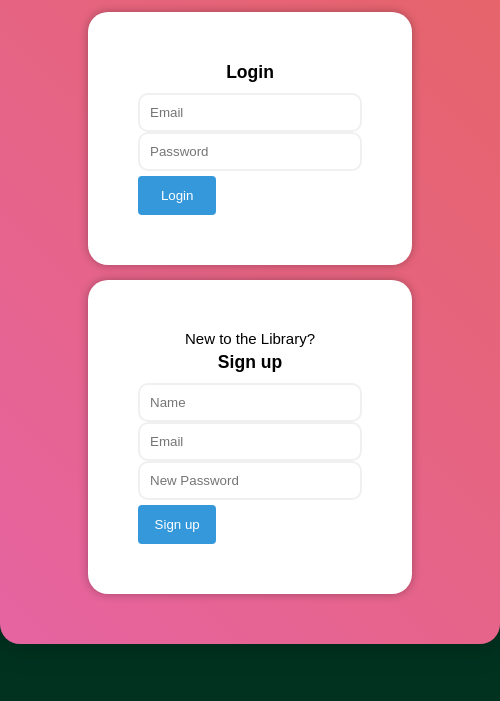
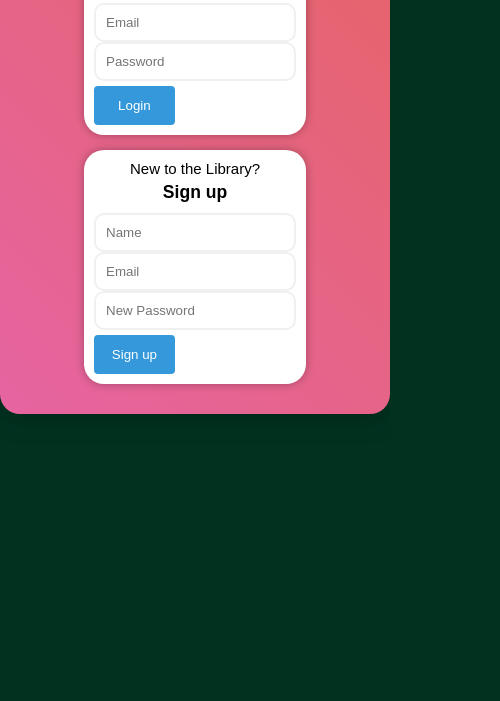
Before and after one commit to rcho100/community-library-frontend, a plain HTML site: page index.html in a window 390 px wide. Shown: the part 143-844 px from the top of the page, 500 px wide, since content can reach past the window. Drawn offline with Linux system fonts and the light colour scheme.

Commit message:
Add media query for phone screens

```diff
--- a/styles/main.css
+++ b/styles/main.css
@@ -234,3 +234,62 @@ main {
     background-color: lightgray;
     border-bottom-left-radius: 0.3rem;
 }
+
+@media (max-width: 580px) {
+    .container {
+        text-align: center;
+        width: 100%;
+        margin: 0;
+        padding: 3rem 1rem;
+        background: linear-gradient(45deg, #e664a1, #e66465);
+    }
+
+    .entry-forms {
+        margin: auto;
+        font-size: 1.5rem;
+    }
+
+    .form {
+        border-radius: 2rem;
+        margin: auto;
+        width: 60%;
+        padding: 1rem;
+        text-align: center;
+        background-color: white;
+        box-shadow: 0 0 1rem 0 rgba(0, 0, 0, 0.3);
+        margin-top: 1.5rem;
+    }
+
+    .form input {
+        border-radius: 1rem;
+        border: .2rem solid #f0f0f0;
+        display: block;
+        width: 100%;
+        padding: 1rem;
+    }
+
+    .form h3 {
+        margin-bottom: 1rem;
+    }
+
+    .signup-form h3 {
+        margin-top: .5rem;
+        margin-bottom: 1rem;
+    }
+
+    .entry-forms button {
+        cursor: pointer;
+        background-color: #3498db;
+        border: .2rem solid #3498db;
+        border-radius: .4rem;
+        color: #fff;
+        display: block;
+        padding: 1rem;
+        width: 40%;
+        margin-top: .5rem;
+    }
+
+    .current-book-section {
+        width: 90%;
+    }
+}
```
